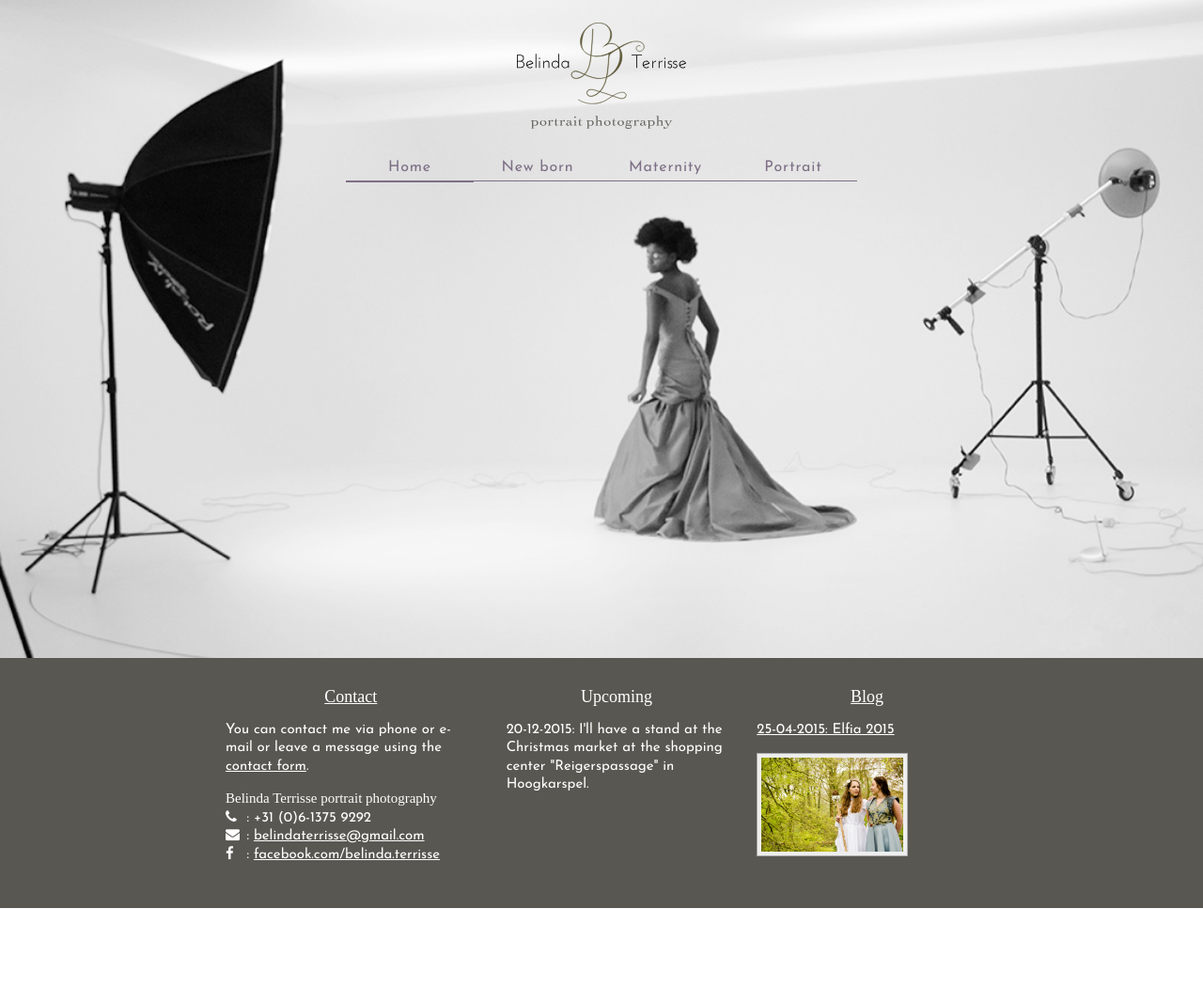
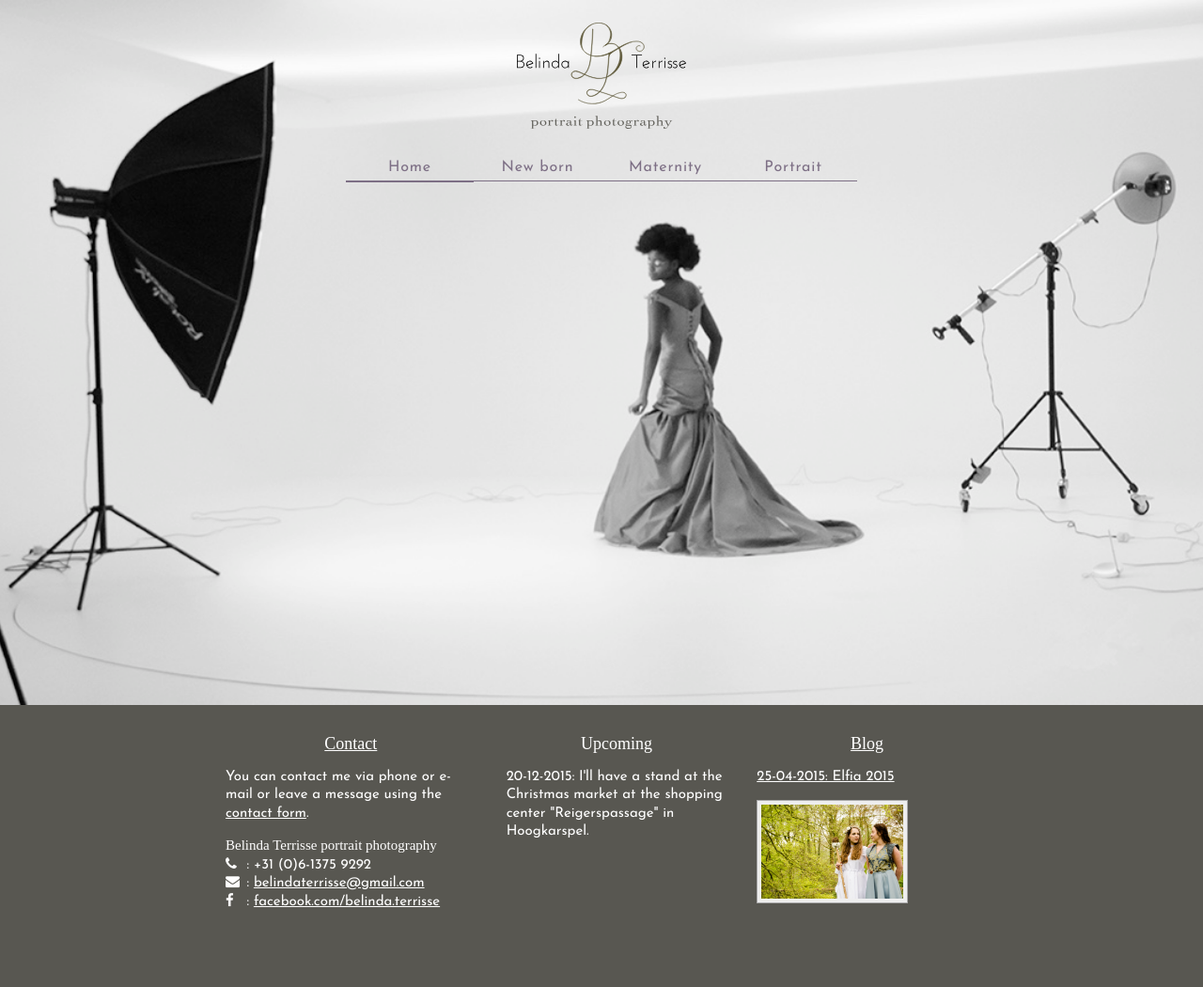
Before and after one commit to cmbybelin/cmbybelin.github.io, a Jekyll site: the page built from index.html, in a window 1280 px wide. Shown: the whole page at 94% size. Built offline with Jekyll 4.4.1, drawn with Linux system fonts in a browser that asks for light colours; nearby versions of some CDN libraries; some web fonts are replaced; before the commit the page ends 966 px from its top, so only the background shows below that.

Commit message:
Scale to iPhone 4 format, limit width at 1280px.

```diff
--- a/style/main.css
+++ b/style/main.css
@@ -88,7 +88,7 @@
  padding: 8px 8px 4px 8px;
  margin: 0;
  border-bottom: 1px solid #7D6F85;
- min-width: 70px;
+ min-width: 50px;
 }
 
 nav ul li.active {
@@ -125,13 +125,15 @@
  background-size: cover;
  background-position: top center;
  top: 0;
- height: 700px;
+ height: 750px;
  left: 0;
  right: 0;
  z-index: -1;
+ max-width: 1296px;
+ margin: 0 auto;
 }
 .static-bg-padding {
- height: 450px;
+ height: 500px;
 }
 
 article a {
@@ -141,7 +143,9 @@
 footer {
  background-color: #585751;
  color: white;
- margin-top: 32px;
+ min-height: 300px;
+ max-width: 1280px;
+ margin: 32px auto 0;
 }
 footer > div {
  max-width: 800px;
@@ -280,6 +284,12 @@
   clear: both;
 }
 
+@media (min-width: 370px) { /* iPhone 6 */
+ nav ul li {
+  min-width: 70px;
+ }
+}
+
 @media (min-width: 440px) {
  .me {
   float: right;
```
